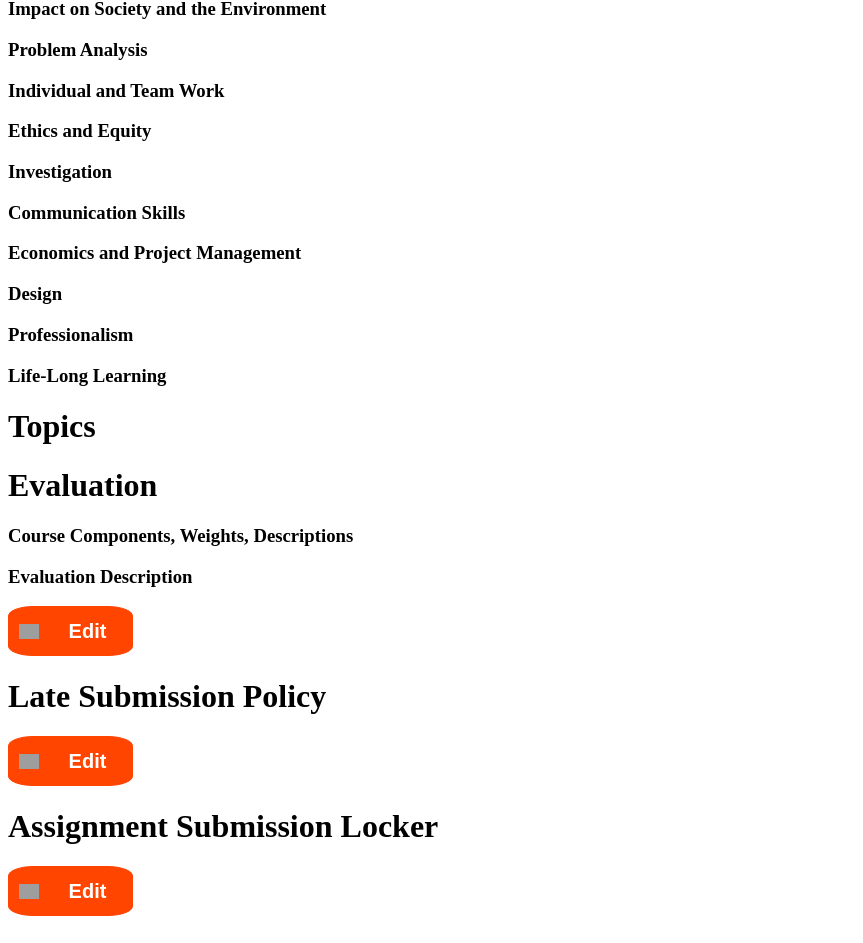
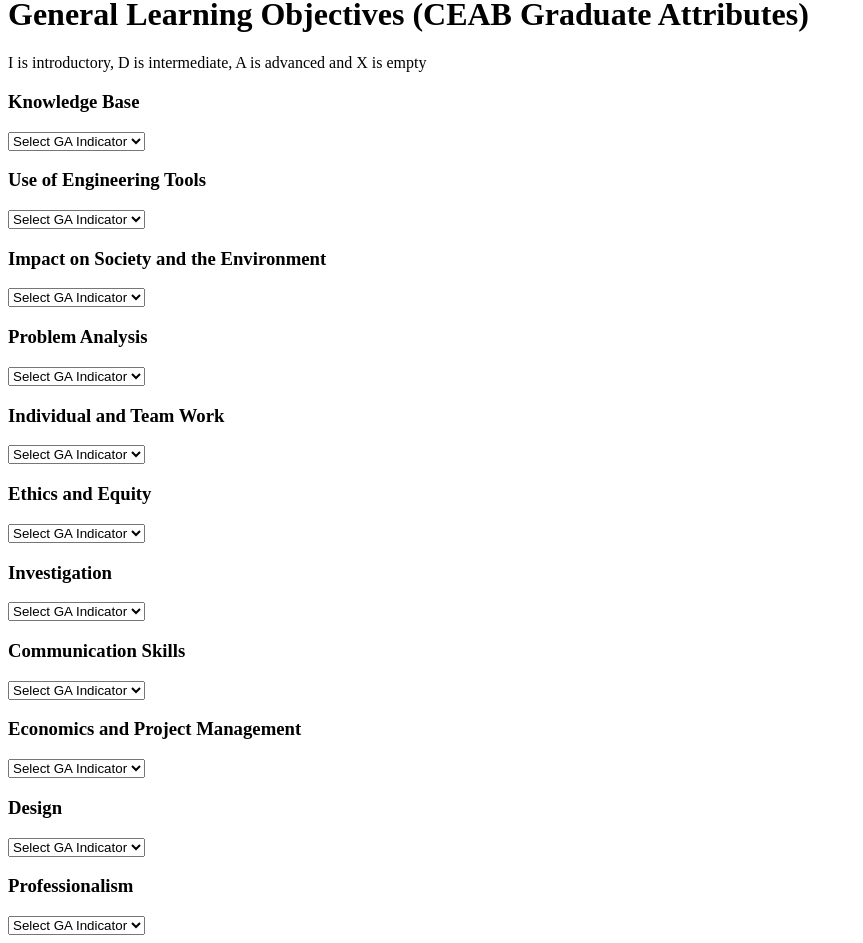
Before and after one commit to Gabe-o/Course-Outline-Manager, a React (Create React App) app in the folder frontend/: page / in a window 1280 px wide. Shown: the part 2418-3361 px from the top of the page, without its empty margins (0-863 px from the left). Built offline with nearby package versions, Linux system fonts and the light colour scheme; no server answers; grey boxes are pictures that could not be loaded.

Commit message:
Created component to assign GA indicators

```diff
--- a/frontend/package.json
+++ b/frontend/package.json
@@ -9,6 +9,7 @@
     "axios": "^1.2.4",
     "react": "^18.2.0",
     "react-dom": "^18.2.0",
+    "react-router-dom": "^6.8.0",
     "react-scripts": "5.0.1",
     "web-vitals": "^2.1.4"
   },
--- /dev/null
+++ b/frontend/src/components/learningObjectivesDropdown.jsx
@@ -0,0 +1,17 @@
+import React, { useState } from "react";
+
+const LearningObjectiveDropdown = () => {
+    const [value, setValue] = useState("Select GA Indicator");
+
+    return (
+        <select value={value} onChange={e => setValue(e.target.value)}>
+            <option value="Select GA Indicator" disabled>Select GA Indicator</option>
+            <option value="I">I</option>
+            <option value="D">D</option>
+            <option value="A">A</option>
+            <option value="X">X</option>
+        </select>
+    );
+};
+
+export default LearningObjectiveDropdown;
--- a/frontend/src/pages/createOutline.jsx
+++ b/frontend/src/pages/createOutline.jsx
@@ -2,6 +2,7 @@
 import Textbox from "../components/textbox";
 import Counter from "../components/counter";
 import Switch from "../components/creditsSwitch";
+import LearningObjectivesDropdown from "../components/learningObjectivesDropdown";
 
 const CreateOutline = () => {
 
@@ -38,7 +39,9 @@
             <Textbox></Textbox>
             <h1>CEAB Academic Units</h1>
             <h3>Engineering Science %</h3>
+            <Textbox></Textbox>
             <h3>Engineering Design %</h3>
+            <Textbox></Textbox>
             <h1>Required Textbook</h1>
             <Textbox></Textbox>
             <h1>Other Required References</h1>
@@ -46,18 +49,31 @@
             <h1>Recommended References</h1>
             <Textbox></Textbox>
             <h1>General Learning Objectives (CEAB Graduate Attributes)</h1>
+            <p>I is introductory, D is intermediate, A is advanced and X is empty</p>
             <h3>Knowledge Base</h3>
+            <LearningObjectivesDropdown></LearningObjectivesDropdown>
             <h3>Use of Engineering Tools</h3>
+            <LearningObjectivesDropdown></LearningObjectivesDropdown>
             <h3>Impact on Society and the Environment</h3>
+            <LearningObjectivesDropdown></LearningObjectivesDropdown>
             <h3>Problem Analysis</h3>
+            <LearningObjectivesDropdown></LearningObjectivesDropdown>
             <h3>Individual and Team Work</h3>
+            <LearningObjectivesDropdown></LearningObjectivesDropdown>
             <h3>Ethics and Equity</h3>
+            <LearningObjectivesDropdown></LearningObjectivesDropdown>
             <h3>Investigation</h3>
+            <LearningObjectivesDropdown></LearningObjectivesDropdown>
             <h3>Communication Skills</h3>
+            <LearningObjectivesDropdown></LearningObjectivesDropdown>
             <h3>Economics and Project Management</h3>
+            <LearningObjectivesDropdown></LearningObjectivesDropdown>
             <h3>Design</h3>
+            <LearningObjectivesDropdown></LearningObjectivesDropdown>
             <h3>Professionalism</h3>
+            <LearningObjectivesDropdown></LearningObjectivesDropdown>
             <h3>Life-Long Learning</h3>
+            <LearningObjectivesDropdown></LearningObjectivesDropdown>
             <h1>Topics</h1>
             <h1>Evaluation</h1>
             <h3>Course Components, Weights, Descriptions</h3>
```
Also changed, not shown: 1 other file (tests, documents, lock files or other folders).
